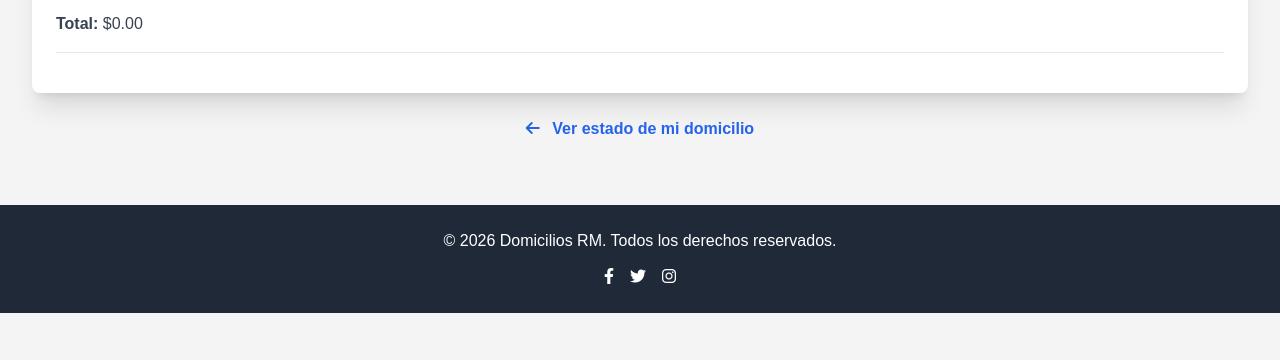
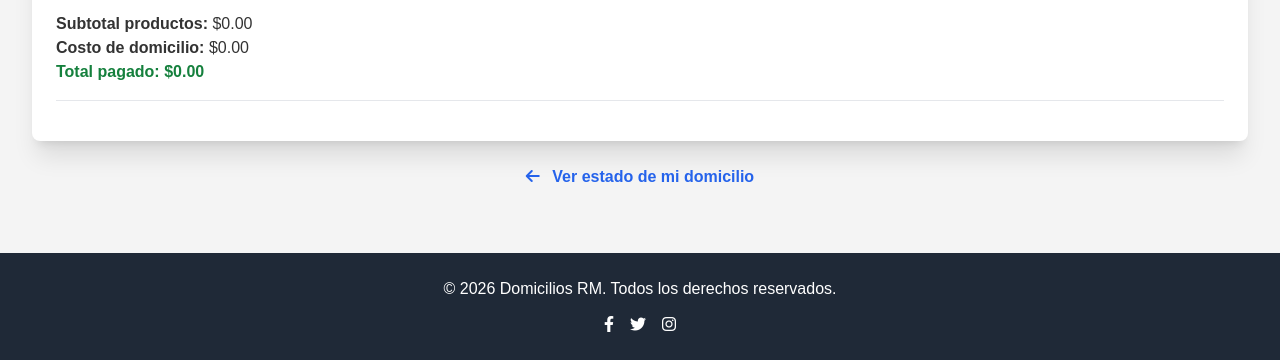
Before and after one commit to Neiro77/domiciliosrmyopal, a Python web app: template templates/customer/order_success.html in a window 1280 px wide. Shown: the part 332-692 px from the top of the page. Run offline with Jinja, Linux system fonts and the light colour scheme; the template is opened without the code that fills it, so the values that code supplies are empty; some libraries are stand-ins or nearby versions.

Commit message:
Ajuste visual customer cobros

```diff
--- a/templates/customer/my_orders.html
+++ b/templates/customer/my_orders.html
@@ -61,7 +61,10 @@
                         {% else %}
                             <li class="list-group-item">No se encontraron ítems para este pedido.</li>
                         {% endfor %}
-						<p class="text-lg font-semibold text-blue-600 mt-1">Costo producto: ${{ "%.2f"|format(order.total_amount) }}</p>
+						<p class="text-lg font-semibold text-gray-600 mt-1">Subtotal productos: ${{ "%.2f"|format(order.total_amount) }}</p>
+						<p class="text-lg font-semibold text-gray-700 mt-1">
+							Costo de domicilio: ${{ "%.2f"|format(order.costo_domicilio) }}
+						</p>
                     </ul>
 					<span>
 					<p class="text-lg font-semibold text-blue-600 mt-1">Total a pagar: ${{ "%.2f"|format(order.total_amount + order.costo_domicilio) }} </p>
--- a/templates/customer/order_success.html
+++ b/templates/customer/order_success.html
@@ -13,7 +13,18 @@
             <p class="text-gray-700 mb-2"><strong>ID de Pedido:</strong> {{ order.id }}</p>
             <p class="text-gray-700 mb-2"><strong>Fecha:</strong> {{ order.order_date.strftime('%Y-%m-%d %H:%M') }}</p>
             <p class="text-gray-700 mb-2"><strong>Estado:</strong> {{ order.status }}</p>
-            <p class="text-gray-700 mb-2"><strong>Total:</strong> ${{ '%.2f' | format(order.total_amount) }}</p>
+            <p><strong>Subtotal productos:</strong>
+			   ${{ '%.2f' | format(order.total_amount) }}
+			</p>
+
+			<p><strong>Costo de domicilio:</strong>
+			   ${{ '%.2f' | format(order.costo_domicilio) }}
+			</p>
+
+			<p class="font-bold text-green-700">
+			   <strong>Total pagado:</strong>
+			   ${{ '%.2f' | format(order.total_amount + order.costo_domicilio) }}
+			</p>
         </div>
 
         <div class="border-t border-gray-200 pt-4">
```
